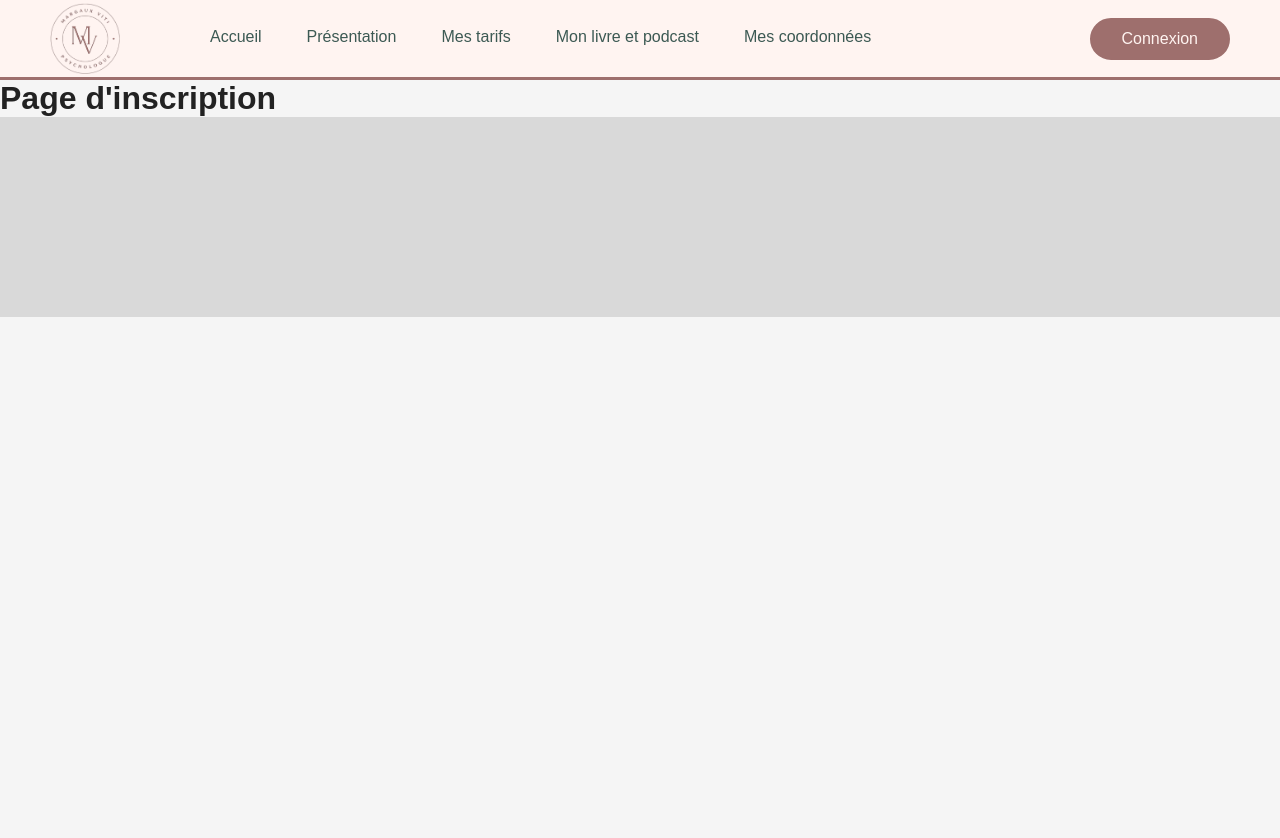
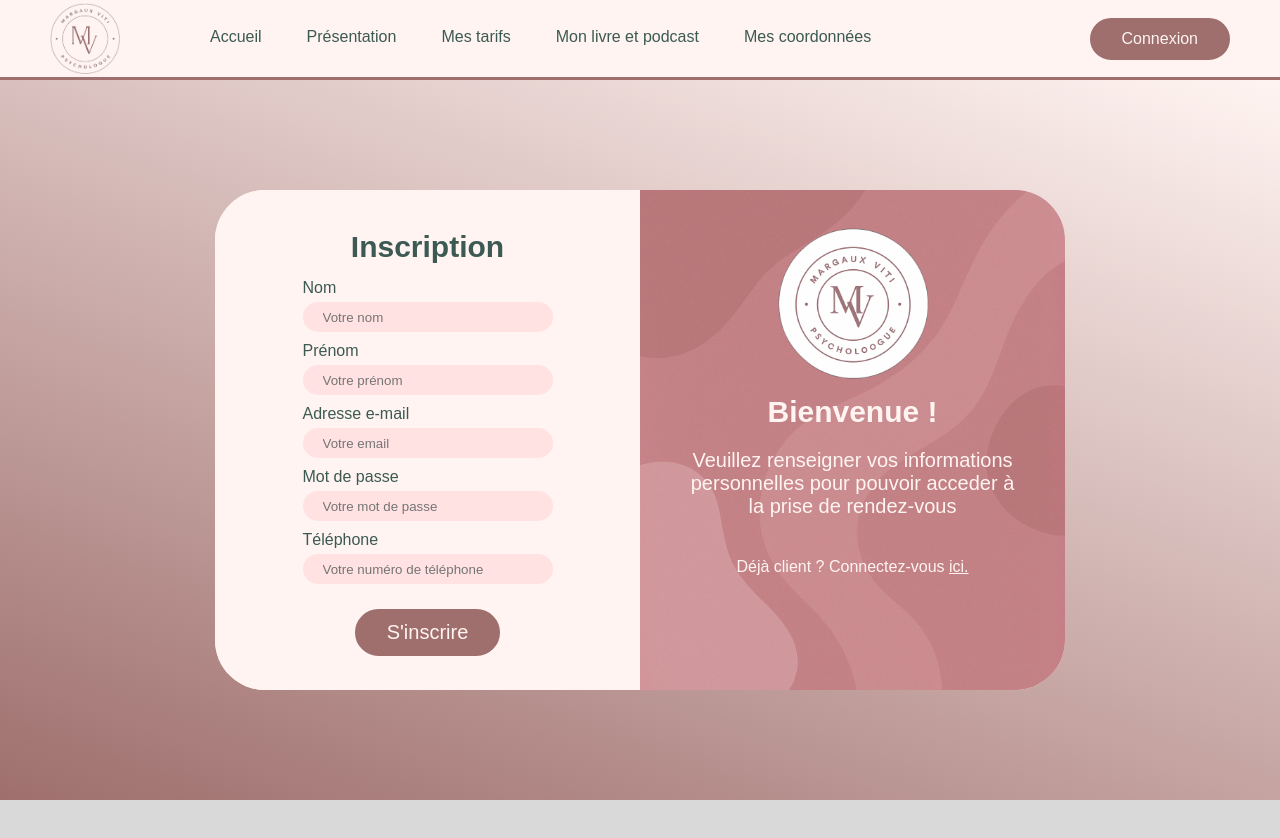
Before and after one commit to Noah-ndf/site-web, a React (Vite) app in the folder site-psy/frontend/: page /register in a window 1280 px wide. Shown: the top 838 px of the page. Before the commit the page ends 800 px from the top, so only its background shows below. Built offline with nearby package versions, Linux system fonts and the light colour scheme.

Commit message:
page register faite

```diff
--- a/site-psy/frontend/src/pages/Login.jsx
+++ b/site-psy/frontend/src/pages/Login.jsx
@@ -9,7 +9,7 @@ export default function Login() {
         <img src="./../../public/logo-white-background.png" alt="" />
         <h1>Heureux de vous revoir !</h1>
         <h2>Veuillez vous conecter pour pouvoir accès à mes services</h2>
-        <p>Pas encore de compte, inscrivez-vous <Link to="/Register">ici.</Link> </p>
+        <p>Pas encore de compte ? inscrivez-vous <Link to="/Register">ici.</Link> </p>
       </div>
       <div className="bloc1-2">
       <form className="login-form">
--- a/site-psy/frontend/src/pages/Register.jsx
+++ b/site-psy/frontend/src/pages/Register.jsx
@@ -1,5 +1,43 @@
 import React from 'react';
+import './../styles/register.css';
+import { Link } from 'react-router-dom';
 
 export default function Register() {
-  return <h1>Page d'inscription</h1>;
+  return <div className='rcontainer'>
+    <div className="rbloc1">
+    <div className="rbloc1-2">
+        <form className="rlogin-form">
+          <h2>Inscription</h2>
+
+          <div className="rlabelinput">
+            <label htmlFor="nom">Nom</label>
+            <input type="text" id="nom" placeholder="Votre nom" required />
+          </div>
+          <div className="rlabelinput">
+            <label htmlFor="prenom">Prénom</label>
+            <input type="text" id="prenom" placeholder="Votre prénom" required />
+          </div>
+          <div className="rlabelinput">
+            <label htmlFor="email">Adresse e-mail</label>
+            <input type="email" id="email" placeholder="Votre email" required />
+          </div>
+          <div className="rlabelinput">
+            <label htmlFor="password">Mot de passe</label>
+            <input type="password" id="password" placeholder="Votre mot de passe" required />
+          </div>
+          <div className="rlabelinput">
+            <label htmlFor="telephone">Téléphone</label>
+            <input type="tel" id="telephone" placeholder="Votre numéro de téléphone" required />
+          </div>
+          <button type="submit">S'inscrire</button>
+        </form>
+      </div>
+      <div className="rbloc1-1">
+        <img src="./../../public/logo-white-background.png" alt="" />
+        <h1>Bienvenue !</h1>
+        <h2>Veuillez renseigner vos informations personnelles pour pouvoir acceder à la prise de rendez-vous</h2>
+        <p>Déjà client ? Connectez-vous <Link to="/login">ici.</Link> </p>
+      </div>
+    </div>
+  </div>;
 }
--- /dev/null
+++ b/site-psy/frontend/src/styles/register.css
@@ -0,0 +1,135 @@
+* {
+    padding: 0;
+    margin: 0;
+}
+
+.rcontainer {
+    background: linear-gradient(200deg, #FFF4F1, #9E6F6D);;
+    width: 100%;
+    height: calc(100vh - 80px);
+    display: flex;
+    justify-content: center;
+    align-items: center;
+}
+
+.rbloc1 {
+    height: 500px;
+    width: 850px;
+    background-color: #FFF4F1;
+    display: flex;
+    border-radius: 50px;
+}
+
+.rbloc1-1 {
+ border-radius: 0 50px 50px 0;
+ width: 50%;
+ height: 100%;
+ background-image: url('./../../public/Background-image.png');
+ background-size: cover;
+ background-position: center;
+ background-repeat: no-repeat;
+ display: flex;
+ flex-direction: column;
+ padding: 25px;
+ text-align: center;
+}
+
+.rbloc1-1 img{
+    width: 180px;
+    align-self: center;
+}
+
+.rbloc1-1 h1{
+    color: #FFF4F1;
+    font-size: 30px;
+    align-self: center;
+}
+
+.rbloc1-1 h2 {
+    margin-top: 20px;
+    color: #FFF4F1;
+    font-weight: 200;
+    font-size: 20px;
+    padding-inline: 20px;
+    align-self: center;
+}
+
+.rbloc1-1 p {
+    margin-top: 40px;
+    color: #FFF4F1;
+    font-weight: 200;
+    font-size: 16px;
+    padding-inline: 20px;
+    align-self: center;
+}
+
+.rbloc1-1 a {
+    color: #FFF4F1;
+    font-weight: 500;
+    font-size: 16px;
+}
+
+.rbloc1-2 {
+    border-radius: 50px 0 0 50px ;
+    width: 50%;
+    height: 100%;
+    background-color: #FFF4F1;
+    display: flex;
+    flex-direction: column;
+    align-items: center;
+    text-align: center;
+    padding: 25px;
+}
+
+.rbloc1-2 h2 {
+    margin-top: 15px;
+    color: #3C5953;
+    font-size: 30px;
+    margin-bottom: 15px;
+}
+
+.rlabelinput {
+    display: flex;
+    flex-direction: column;
+    align-items: center;
+    margin-bottom: 0px;
+}
+
+.rlabelinput label {
+    color: #3C5953;
+    font-weight: 200;
+    font-size: 1p2x;
+    align-self: self-start;
+
+}
+
+.rlabelinput input{
+    margin-top: 5px;
+    width: 250px;
+    height: 30px;
+    border-radius: 20px;
+    border: none;
+    background-color: #ffe2e1;
+    color: #3C5953;
+    padding-left: 20px;
+    margin-bottom: 10px;
+}
+
+.rbloc1-2 button {
+    color: #FFF4F1;
+    text-decoration: none;
+    background-color: #9E6F6D;
+    padding: 10px 30px;
+    border-radius: 500px;
+    border: 2px solid #9E6F6D;
+    align-self: center;
+    margin-top: 15px;
+    font-size: 20px;
+}
+
+.rbloc1-2 button:hover {
+    color: #9E6F6D;
+    background-color: #FFF4F1;
+    transition: 0.3s ease;
+    border: 2px #9E6F6D solid;
+}
```
